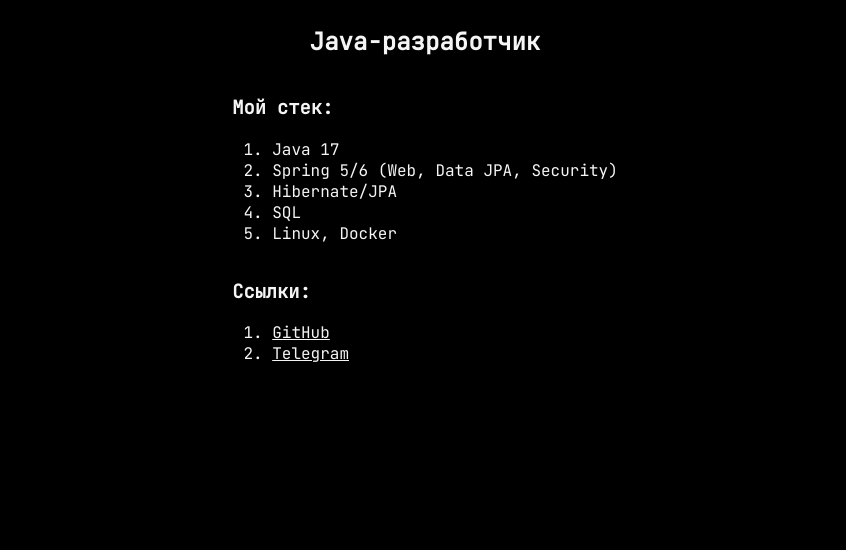
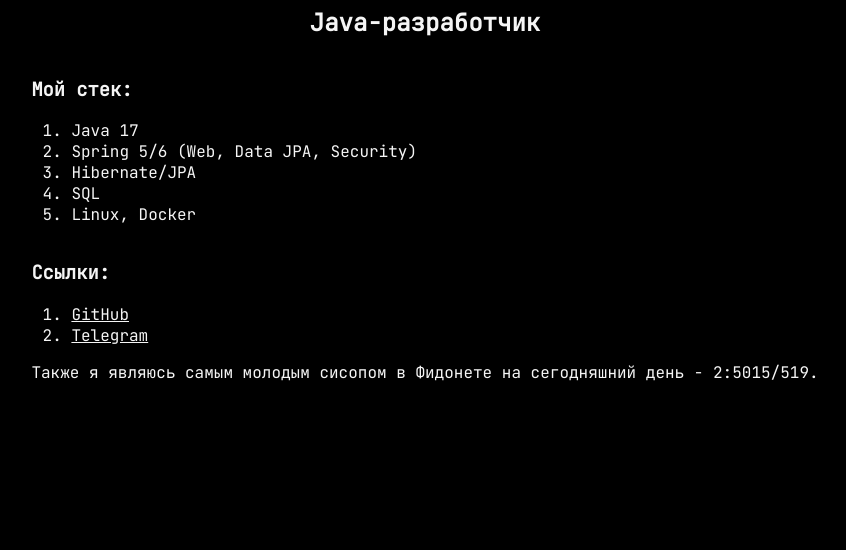
Before and after one commit to gavrilovegor519/gavrilovegor519.github.io, a plain HTML site: page index.html in a window 1280 px wide. Shown: the part 250-800 px from the top of the page, without its empty margins (215-1061 px from the left). Drawn offline with Linux system fonts and the light colour scheme.

Commit message:
Добавил упоминание о Фидо

```diff
--- a/index.html
+++ b/index.html
@@ -30,6 +30,10 @@
                 <li><a href="https://github.com/gavrilovegor519">GitHub</a></li>
                 <li><a href="https://t.me/gavrilovegor519">Telegram</a></li>
             </ol>
+            <p>
+               Также я являюсь самым молодым сисопом
+               в Фидонете на сегодняшний день - 2:5015/519.
+            </p>
         </div>
     </main>
 </body>
```
